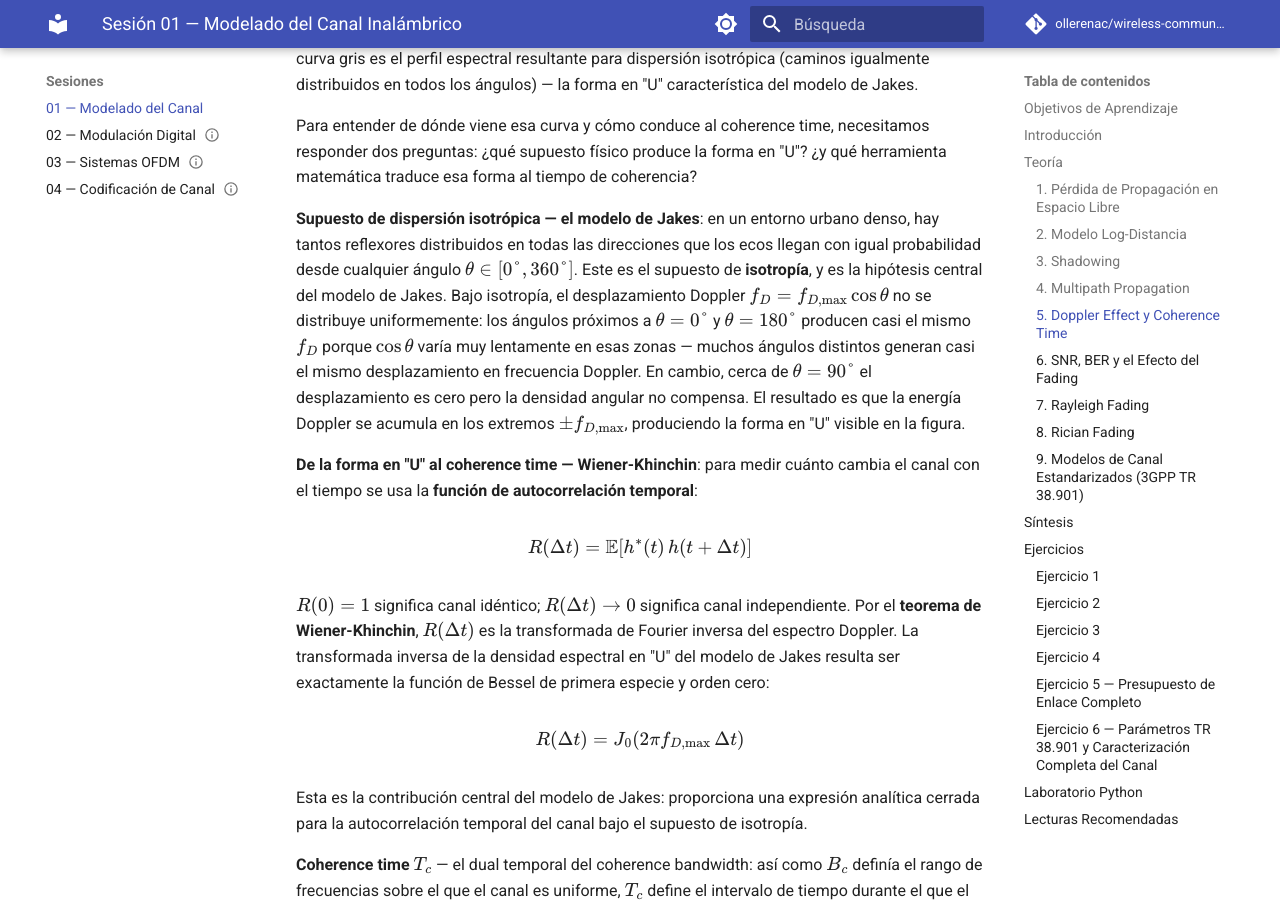
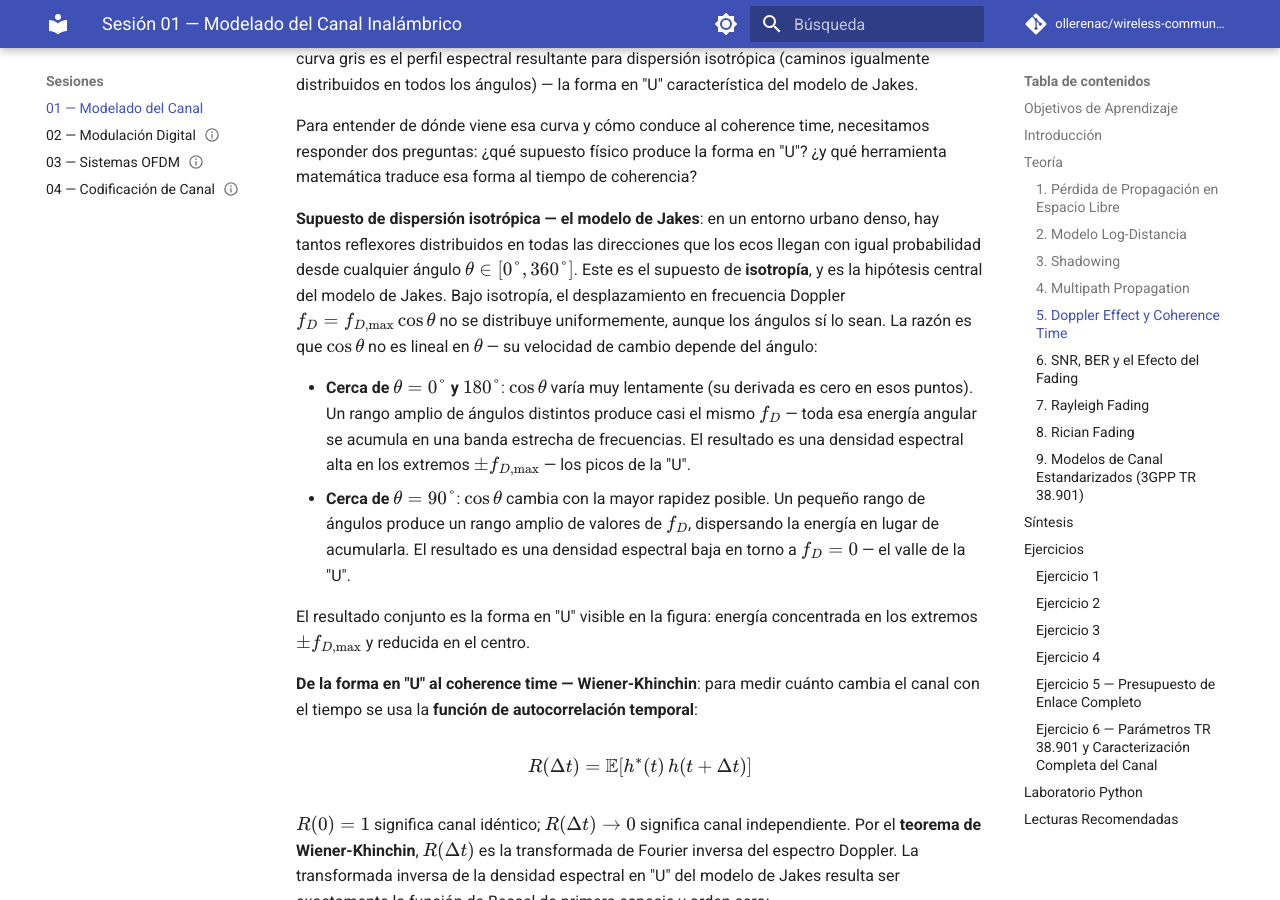
Before and after one commit to ollerenac/wireless-communication-systems, an MkDocs documentation site: the page built from docs/sessions/01-channel-modeling/index.md, in a window 1280 px wide and 900 px high, scrolled down 12059 px. Built offline with MkDocs 1.6.1 and Material for MkDocs 9.7.7, drawn with Linux system fonts in a browser that asks for light colours; comment, search, counter and statistics services are not loaded.

Commit message:
session 01: clarify U-shape Doppler spectrum origin in §5 Jakes model
Co-Authored-By: Claude Sonnet 4.6 <noreply@anthropic.com>

```diff
--- a/docs/sessions/01-channel-modeling/index.md
+++ b/docs/sessions/01-channel-modeling/index.md
@@ -226,7 +226,12 @@ La imagen derecha muestra lo que ocurre en el dominio de la frecuencia. El trans
 
 Para entender de dónde viene esa curva y cómo conduce al coherence time, necesitamos responder dos preguntas: ¿qué supuesto físico produce la forma en "U"? ¿y qué herramienta matemática traduce esa forma al tiempo de coherencia?
 
-**Supuesto de dispersión isotrópica — el modelo de Jakes**: en un entorno urbano denso, hay tantos reflexores distribuidos en todas las direcciones que los ecos llegan con igual probabilidad desde cualquier ángulo $\theta \in [0°, 360°]$. Este es el supuesto de **isotropía**, y es la hipótesis central del modelo de Jakes. Bajo isotropía, el desplazamiento Doppler $f_D = f_{D,\text{max}}\cos\theta$ no se distribuye uniformemente: los ángulos próximos a $\theta = 0°$ y $\theta = 180°$ producen casi el mismo $f_D$ porque $\cos\theta$ varía muy lentamente en esas zonas — muchos ángulos distintos generan casi el mismo desplazamiento en frecuencia Doppler. En cambio, cerca de $\theta = 90°$ el desplazamiento es cero pero la densidad angular no compensa. El resultado es que la energía Doppler se acumula en los extremos $\pm f_{D,\text{max}}$, produciendo la forma en "U" visible en la figura.
+**Supuesto de dispersión isotrópica — el modelo de Jakes**: en un entorno urbano denso, hay tantos reflexores distribuidos en todas las direcciones que los ecos llegan con igual probabilidad desde cualquier ángulo $\theta \in [0°, 360°]$. Este es el supuesto de **isotropía**, y es la hipótesis central del modelo de Jakes. Bajo isotropía, el desplazamiento en frecuencia Doppler $f_D = f_{D,\text{max}}\cos\theta$ no se distribuye uniformemente, aunque los ángulos sí lo sean. La razón es que $\cos\theta$ no es lineal en $\theta$ — su velocidad de cambio depende del ángulo:
+
+- **Cerca de $\theta = 0°$ y $180°$**: $\cos\theta$ varía muy lentamente (su derivada es cero en esos puntos). Un rango amplio de ángulos distintos produce casi el mismo $f_D$ — toda esa energía angular se acumula en una banda estrecha de frecuencias. El resultado es una densidad espectral alta en los extremos $\pm f_{D,\text{max}}$ — los picos de la "U".
+- **Cerca de $\theta = 90°$**: $\cos\theta$ cambia con la mayor rapidez posible. Un pequeño rango de ángulos produce un rango amplio de valores de $f_D$, dispersando la energía en lugar de acumularla. El resultado es una densidad espectral baja en torno a $f_D = 0$ — el valle de la "U".
+
+El resultado conjunto es la forma en "U" visible en la figura: energía concentrada en los extremos $\pm f_{D,\text{max}}$ y reducida en el centro.
 
 **De la forma en "U" al coherence time — Wiener-Khinchin**: para medir cuánto cambia el canal con el tiempo se usa la **función de autocorrelación temporal**:
 
```
